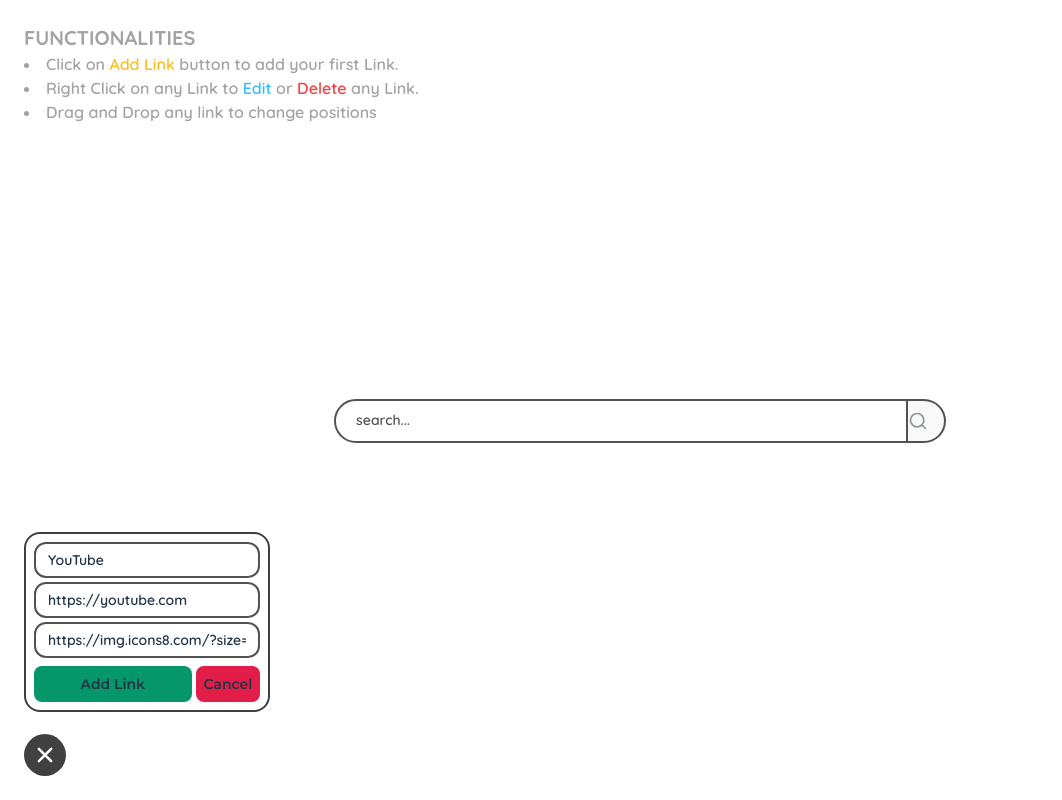
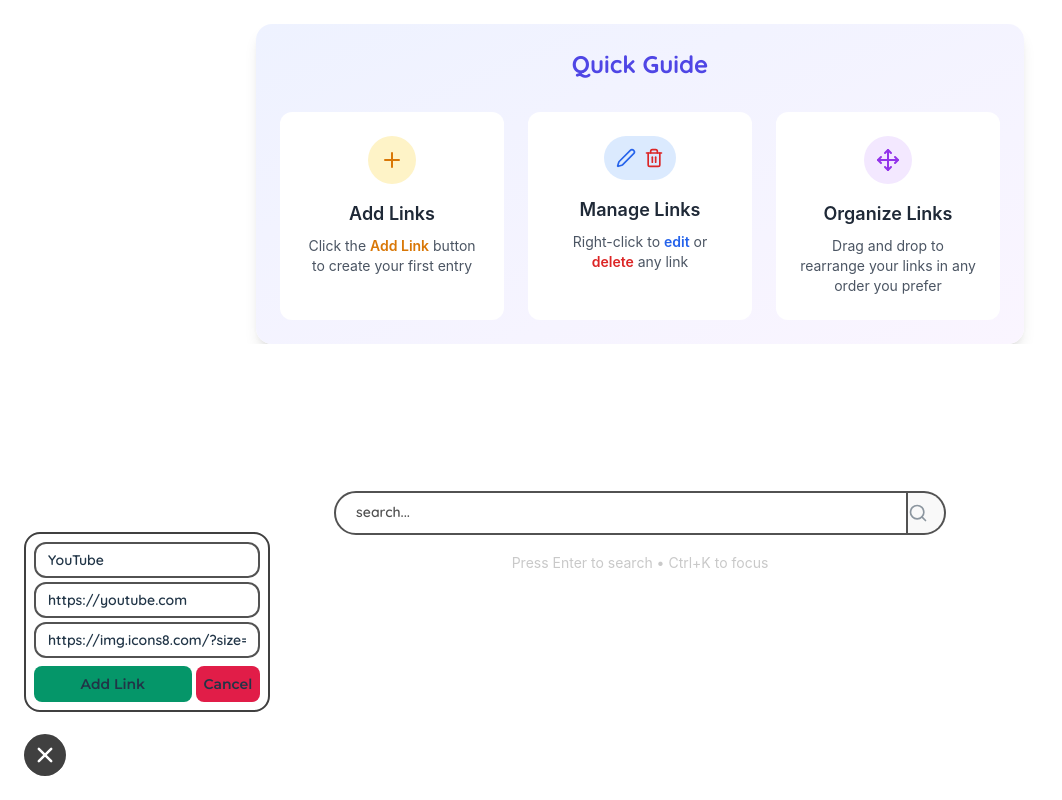
Before and after one commit to VishnuPratapGit/ReactCustomTab, a React (Vite) app: page / in a window 1280 px wide. Shown: the whole page, without its empty margins (0-1062 px from the left). Built offline with nearby package versions, Linux system fonts and the light colour scheme.

Commit message:
add better ui to guid from no links

```diff
--- a/src/App.css
+++ b/src/App.css
@@ -23,6 +23,16 @@
   animation: rainbowAnimation 15s ease infinite;
 }
 
+@keyframes rotate {
+  100% {
+    transform: rotate(360deg);
+  }
+}
+
+.animate-rotate {
+  animation: rotate 4s linear infinite;
+}
+
 /* Animation to create a moving rainbow effect */
 @keyframes rainbowAnimation {
   0% {
--- /dev/null
+++ b/src/components/ContextMenu.jsx
@@ -0,0 +1,28 @@
+import React from "react";
+import { Edit, Trash2 } from "lucide-react";
+
+const ContextMenu = ({ menuPosition, delLink, editLink }) => {
+  return (
+    <div
+      className="cursor-pointer absolute grid text-sm text-center bg-neutral-900 font-quicksand font-bold place-items-center lineheight-none w-max h-max border-2"
+      style={{ top: menuPosition.y, left: menuPosition.x }}
+    >
+      <div
+        className="flex items-center gap-2 p-2 border-b-2 w-full hover:bg-rose-600"
+        onClick={delLink}
+      >
+        <Trash2 size={18} />
+        Delete Link
+      </div>
+      <div
+        className="flex items-center gap-2 p-2 w-full hover:bg-blue-600"
+        onClick={editLink}
+      >
+        <Edit size={18} />
+        Update Link
+      </div>
+    </div>
+  );
+};
+
+export default ContextMenu;
--- a/src/components/MainGoogleSection.jsx
+++ b/src/components/MainGoogleSection.jsx
@@ -41,6 +41,10 @@ const MainGoogleSection = () => {
           <Search size={20} className="opacity-50 group-hover:opacity-100" />
         </button>
       </form>
+
+      <p className="mt-4 text-sm text-neutral-400/80 animate-pulse">
+        Press Enter to search • Ctrl+K to focus
+      </p>
     </div>
   );
 };
--- a/src/components/Navbar.jsx
+++ b/src/components/Navbar.jsx
@@ -1,8 +1,8 @@
 import React, { useEffect, useState } from "react";
 import Links from "./Links";
 import { useLinksContext } from "../context/LinksContext";
-import { Edit, Trash2 } from "lucide-react";
-import { DropArea } from "./index";
+
+import { ContextMenu, DropArea, NoLinksGuid } from "./index";
 
 const Navbar = ({ setEditLinkID, setDraggableId, draggableId }) => {
   const { links, deleteLink } = useLinksContext();
@@ -36,30 +36,8 @@ const Navbar = ({ setEditLinkID, setDraggableId, draggableId }) => {
 
   return (
     <div className="flex flex-wrap gap-y-4 scrollbar-hidden overflow-auto w-full max-h-1/2">
-      {links.length === 0 && (
-        <div>
-          <h1 className="font-quicksand text-neutral-400 text-xl font-bold">
-            FUNCTIONALITIES
-          </h1>
-
-          <li className="text-neutral-400 font-semibold font-quicksand">
-            Click on <span className="text-amber-400">Add Link</span> button to
-            add your first Link.
-          </li>
-
-          <li className="text-neutral-400 font-semibold font-quicksand">
-            Right Click on any Link to{" "}
-            <span className="text-sky-400">Edit</span> or{" "}
-            <span className="text-red-500">Delete</span> any Link.
-          </li>
-
-          <li className="text-neutral-400 font-semibold font-quicksand">
-            Drag and Drop any link to change positions
-          </li>
-        </div>
-      )}
-
-      {links.map((data, index) => (
+      {links.length > 0 ? (
+        links.map((data, index) => (
           <div className="flex items-center" key={index}>
             <Links
               contextMenu={contextMenu}
@@ -72,28 +50,17 @@ const Navbar = ({ setEditLinkID, setDraggableId, draggableId }) => {
               setDraggableId={setDraggableId}
             />
           </div>
-      ))}
+        ))
+      ) : (
+        <NoLinksGuid />
+      )}
 
       {showMenu && (
-        <div
-          className="absolute grid text-sm text-center bg-neutral-900 font-quicksand font-bold place-items-center lineheight-none w-max h-max border-2"
-          style={{ top: menuPosition.y, left: menuPosition.x }}
-        >
-          <div
-            className="flex items-center gap-2 p-2 border-b-2 w-full hover:bg-rose-600"
-            onClick={delLink}
-          >
-            <Trash2 size={18} />
-            Delete Link
-          </div>
-          <div
-            className="flex items-center gap-2 p-2 w-full hover:bg-blue-600"
-            onClick={editLink}
-          >
-            <Edit size={18} />
-            Update Link
-          </div>
-        </div>
+        <ContextMenu
+          menuPosition={menuPosition}
+          delLink={delLink}
+          editLink={editLink}
+        />
       )}
     </div>
   );
--- /dev/null
+++ b/src/components/NoLinksGuid.jsx
@@ -0,0 +1,61 @@
+import { Plus, Edit2, Trash2, Move } from "lucide-react";
+
+const NoLinksGuid = () => {
+  return (
+    <div className="max-w-3xl mx-auto p-6 bg-gradient-to-br from-indigo-50 to-purple-50 rounded-2xl shadow-lg">
+      <h2 className="text-2xl font-bold text-center text-indigo-600 mb-8 font-quicksand">
+        Quick Guide
+      </h2>
+
+      <div className="grid grid-cols-1 md:grid-cols-3 gap-6">
+        {/* Add Link Card */}
+        <div className="flex flex-col items-center p-6 bg-white rounded-xl transition-all duration-300 hover:shadow-md hover:transform hover:-translate-y-1">
+          <div className="mb-4 p-3 bg-amber-100 rounded-full">
+            <Plus className="text-amber-600 w-6 h-6" />
+          </div>
+          <h3 className="text-lg font-semibold text-gray-800 mb-2">
+            Add Links
+          </h3>
+          <p className="text-center text-gray-600 text-sm">
+            Click the{" "}
+            <span className="text-amber-600 font-semibold">Add Link</span>{" "}
+            button to create your first entry
+          </p>
+        </div>
+
+        {/* Edit/Delete Card */}
+        <div className="flex flex-col items-center p-6 bg-white rounded-xl transition-all duration-300 hover:shadow-md hover:transform hover:-translate-y-1">
+          <div className="mb-4 p-3 bg-blue-100 rounded-full">
+            <div className="flex gap-2">
+              <Edit2 className="text-blue-600 w-5 h-5" />
+              <Trash2 className="text-red-600 w-5 h-5" />
+            </div>
+          </div>
+          <h3 className="text-lg font-semibold text-gray-800 mb-2">
+            Manage Links
+          </h3>
+          <p className="text-center text-gray-600 text-sm">
+            Right-click to{" "}
+            <span className="text-blue-600 font-semibold">edit</span> or{" "}
+            <span className="text-red-600 font-semibold">delete</span> any link
+          </p>
+        </div>
+
+        {/* Drag & Drop Card */}
+        <div className="flex flex-col items-center p-6 bg-white rounded-xl transition-all duration-300 hover:shadow-md hover:transform hover:-translate-y-1">
+          <div className="mb-4 p-3 bg-purple-100 rounded-full">
+            <Move className="text-purple-600 w-6 h-6" />
+          </div>
+          <h3 className="text-lg font-semibold text-gray-800 mb-2">
+            Organize Links
+          </h3>
+          <p className="text-center text-gray-600 text-sm">
+            Drag and drop to rearrange your links in any order you prefer
+          </p>
+        </div>
+      </div>
+    </div>
+  );
+};
+
+export default NoLinksGuid;
--- a/src/components/index.js
+++ b/src/components/index.js
@@ -1,11 +1,21 @@
 import AddButton from "./AddButton";
-import Input from "./Input"
+import Input from "./Input";
 import LinkMakeInputs from "./LinkMakeInputs";
-import Links from "./Links"
+import Links from "./Links";
 import MainGoogleSection from "./MainGoogleSection";
 import Navbar from "./Navbar";
 import DropArea from "./DropArea";
+import NoLinksGuid from "./NoLinksGuid";
+import ContextMenu from "./ContextMenu";
 
-
-
-export { AddButton, Input, LinkMakeInputs, Links, MainGoogleSection, Navbar, DropArea }
+export {
+  AddButton,
+  Input,
+  LinkMakeInputs,
+  Links,
+  MainGoogleSection,
+  Navbar,
+  DropArea,
+  NoLinksGuid,
+  ContextMenu,
+};
```
Lines whose indentation alone changed are shown as unchanged.
